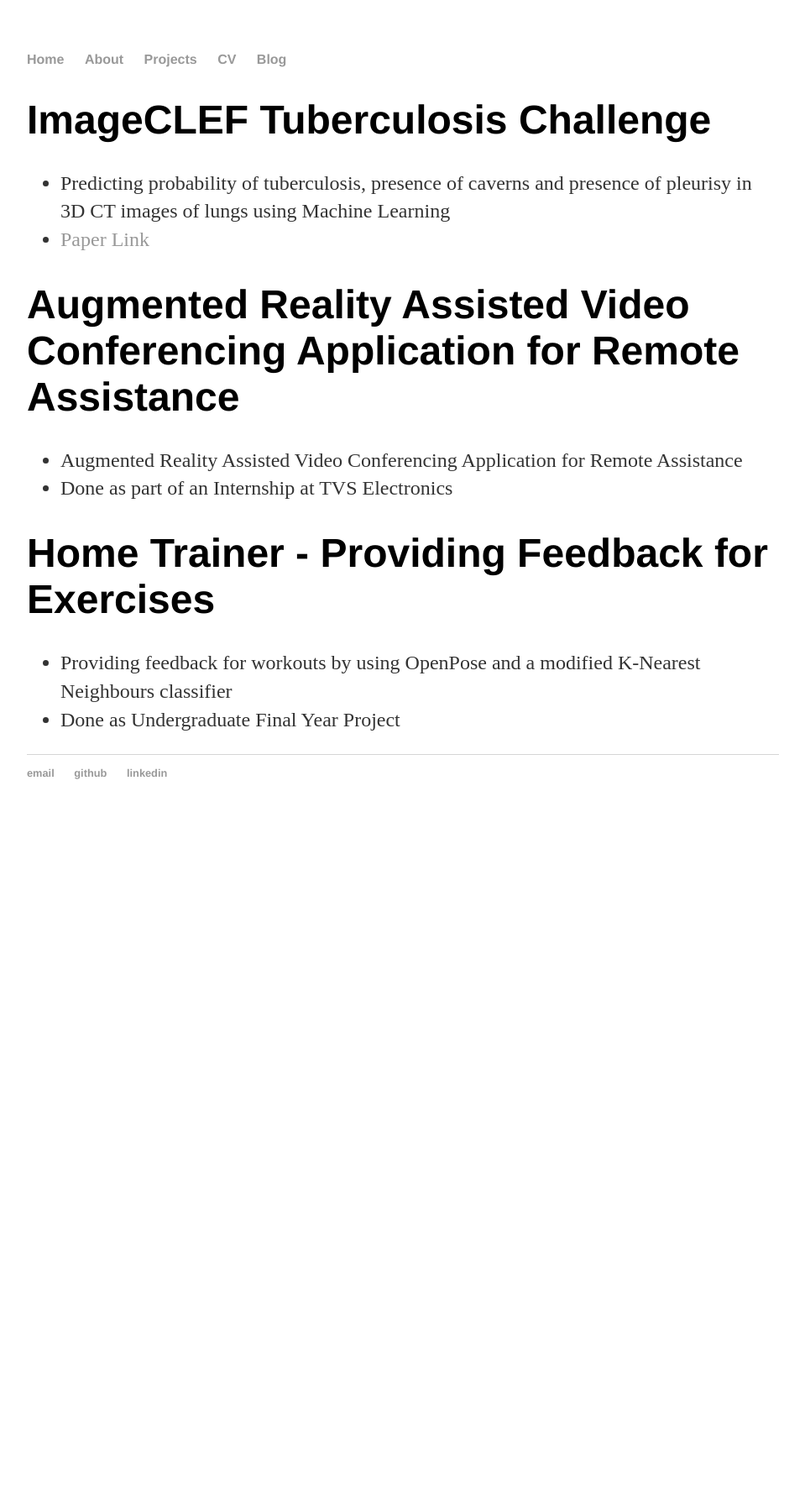
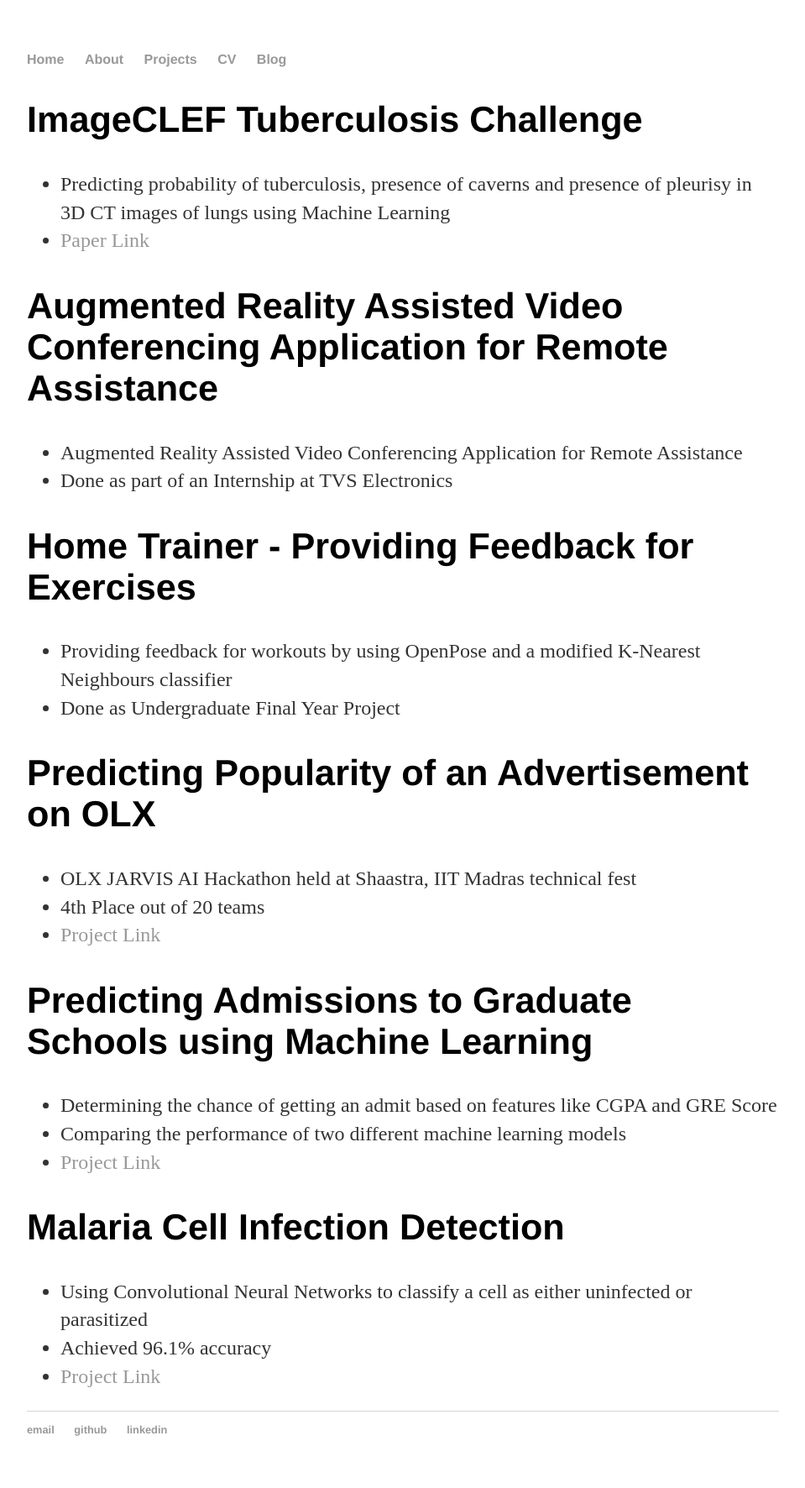
Before and after one commit to arun-y99/arun-y99.github.io, a Jekyll site: the page built from projects/index.html, in a window 1280 px wide. Shown: the whole page at 84% size, without its empty margins (160-1119 px from the left). Built offline with Jekyll 4.4.1, drawn with Linux system fonts in a browser that asks for light colours; before the commit the page ends 990 px from its top, so only the background shows below that.

Commit message:
Update index.html

```diff
--- a/projects/index.html
+++ b/projects/index.html
@@ -2,21 +2,44 @@
 layout: default
 title: Projects
 ---
-
 <div class="projects">
-			<h1>ImageCLEF Tuberculosis Challenge</h1>
-			<ul><li>Predicting probability of tuberculosis, presence of caverns and presence of pleurisy in 3D CT images of lungs using Machine Learning</li>
+	<h2>ImageCLEF Tuberculosis Challenge</h2>
+		<ul>
+			<li>Predicting probability of tuberculosis, presence of caverns and presence of pleurisy in 3D CT images of lungs using Machine Learning</li>
 	        	<li><a href="http://ceur-ws.org/Vol-2696/paper_96.pdf">Paper Link</a></li>
 		</ul>
 
-      <h1>Augmented Reality Assisted Video Conferencing Application for Remote Assistance</h1>
-			<ul><li>Augmented Reality Assisted Video Conferencing Application for Remote Assistance</li>
+      	<h2>Augmented Reality Assisted Video Conferencing Application for Remote Assistance</h2>
+		<ul>
+			<li>Augmented Reality Assisted Video Conferencing Application for Remote Assistance</li>
         		<li>Done as part of an Internship at TVS Electronics</li>
       		</ul>
 
-      <h1>Home Trainer - Providing Feedback for Exercises</h1>
-			<ul><li>Providing feedback for workouts by using OpenPose and a modified K-Nearest Neighbours classifier</li>
+      	<h2>Home Trainer - Providing Feedback for Exercises</h2>
+		<ul>
+			<li>Providing feedback for workouts by using OpenPose and a modified K-Nearest Neighbours classifier</li>
         		<li>Done as Undergraduate Final Year Project</li>
+      		</ul>
+
+	<h2>Predicting Popularity of an Advertisement on OLX</h2>
+		<ul>
+			<li>OLX JARVIS AI Hackathon held at Shaastra, IIT Madras technical fest</li>
+        		<li>4th Place out of 20 teams</li>
+			<li><a href="https://github.com/arun-y99/OLX_JARVIS">Project Link</a></li>
+      		</ul>
+
+	<h2>Predicting Admissions to Graduate Schools using Machine Learning</h2>
+		<ul>
+			<li>Determining the chance of getting an admit based on features like CGPA and GRE Score</li>
+        		<li>Comparing the performance of two different machine learning models</li>
+			<li><a href="https://www.kaggle.com/ysarun1999/graduateadmissions">Project Link</a></li>
+      		</ul>
+
+	<h2>Malaria Cell Infection Detection</h2>
+		<ul>
+			<li>Using Convolutional Neural Networks to classify a cell as either uninfected or parasitized</li>
+        		<li>Achieved 96.1% accuracy</li>
+			<li><a href="https://www.kaggle.com/ysarun1999/malaria-cell-infection-detection-using-keras">Project Link</a></li>
       		</ul>
 
 
```
Lines whose indentation alone changed are shown as unchanged.
